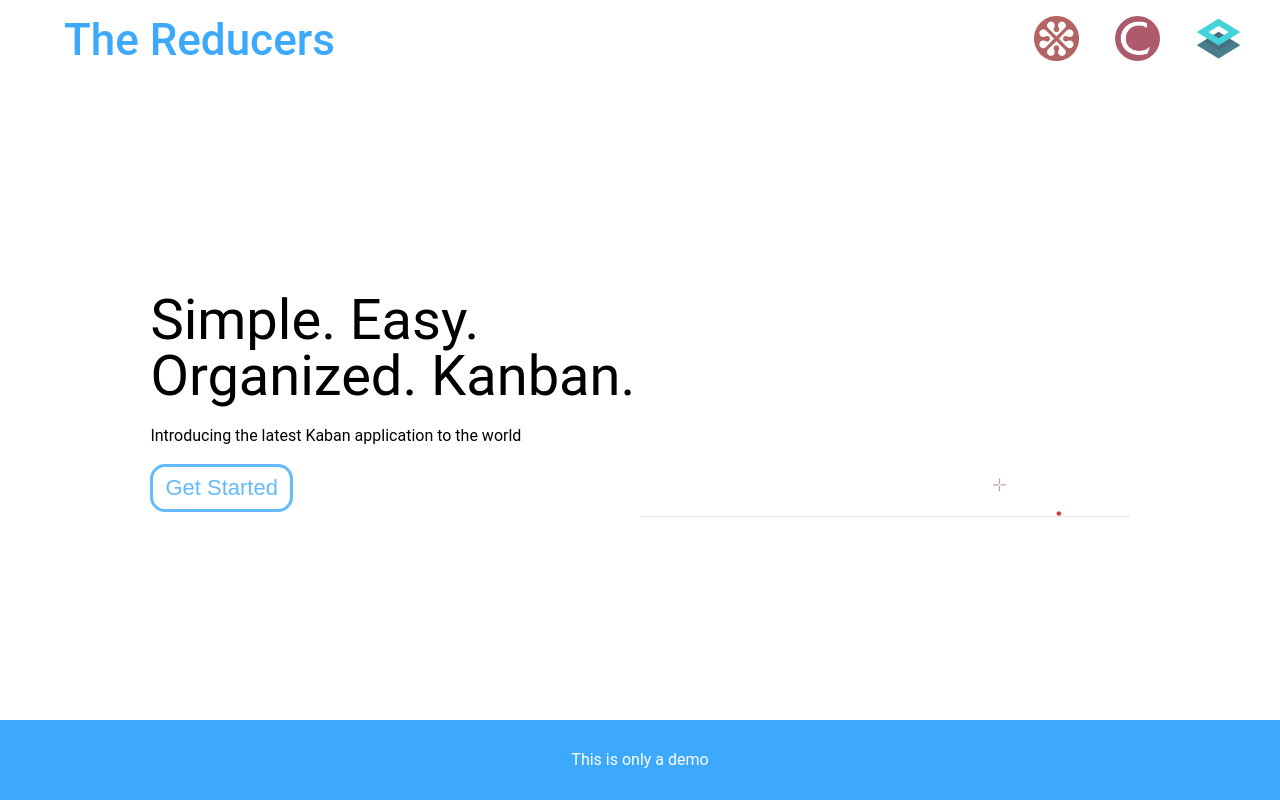
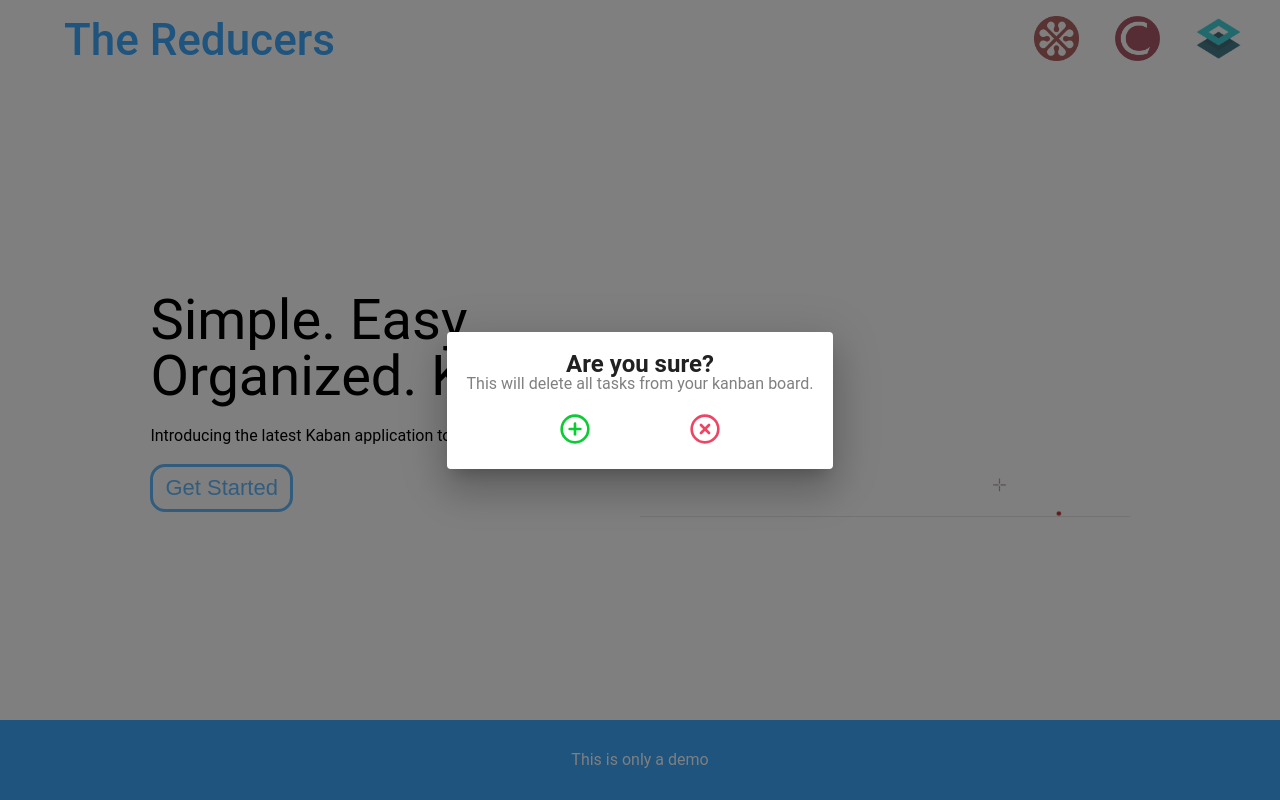
Before and after one commit to garorueda99/cb-kanban-mintbean, a React (Create React App) app: page / in a window 1280 px wide. Shown: the top 800 px of the page. Built offline with nearby package versions, Linux system fonts and the light colour scheme.

Commit message:
modified styling, added tooltips, working on warning modal

```diff
--- a/src/App.js
+++ b/src/App.js
@@ -5,9 +5,12 @@ import { BrowserRouter as Router, Switch, Route } from "react-router-dom";
 import GlobalStyles from "./components/GlobalStyles";
 import Board from "./components/Board";
 import LandingPage from "./components/LandingPage";
+import WarningModal from "./components/WarningModal";
 
 function App() {
   return (
+    <>
+      <WarningModal />
       <Router>
         <Switch>
           <Route exact={true} path="/">
@@ -19,6 +22,7 @@ function App() {
         </Switch>
         <GlobalStyles />
       </Router>
+    </>
   );
 }
 
--- a/src/Components/Board/ColumnHeader.js
+++ b/src/Components/Board/ColumnHeader.js
@@ -6,19 +6,34 @@ import { useDispatch } from "react-redux";
 import { FiPlusCircle, FiXCircle } from "react-icons/fi";
 import COLORS from "../COLORS";
 
+import Tippy from "@tippyjs/react";
+import "tippy.js/dist/tippy.css";
+import "tippy.js/themes/material.css";
+import "tippy.js/animations/scale-subtle.css";
+
 export const ColumnHeader = ({ id, name, isEmpty }) => {
   const [formName, setFormName] = useState(name);
   const dispatch = useDispatch();
   return (
     <Wrapper>
+      <Tippy
+        content={"New task"}
+        placement="top"
+        animation="scale-subtle"
+        theme="material"
+        arrow={true}
+        duration={200}
+        delay={[400, 0]}
+        distance={8}
+      >
         <AddButton
           onClick={() => {
-          // console.log('New Card Added', columnId);
             dispatch(addCard(id));
           }}
         >
           <FiPlusCircle size={32} />
         </AddButton>
+      </Tippy>
 
       <HeaderInput
         value={formName}
@@ -28,6 +43,16 @@ export const ColumnHeader = ({ id, name, isEmpty }) => {
       />
       {/* <div style={{ margin: 8 }}> */}
 
+      <Tippy
+        content={"Close"}
+        placement="top"
+        animation="scale-subtle"
+        theme="material"
+        arrow={true}
+        duration={200}
+        delay={[400, 0]}
+        distance={8}
+      >
         <ClosedButton
           onClick={() => {
             if (isEmpty) {
@@ -37,6 +62,7 @@ export const ColumnHeader = ({ id, name, isEmpty }) => {
         >
           <FiXCircle size={32} />
         </ClosedButton>
+      </Tippy>
     </Wrapper>
   );
 };
@@ -45,13 +71,8 @@ const Wrapper = styled.div`
   display: flex;
   justify-content: center;
   align-items: center;
-  /* margin: 8px; */
-  /* border: 2px dashed purple; */
-  /* background-color: dodgerblue; */
   border-top-left-radius: 10px;
   border-top-right-radius: 10px;
-  /* padding: 2px; */
-  /* border: 1px solid ${COLORS.outlineGrey}; */
 `;
 
 const HeaderInput = styled.input`
@@ -63,13 +84,10 @@ const HeaderInput = styled.input`
   text-align: center;
   border: none;
   color: ${COLORS.textPrimary};
-  /* color: white; */
   outline: none;
   background-color: inherit;
   &:focus {
-    /* background-color: ${COLORS.outlineGrey}; */
-    color: ${COLORS.btnSecondary};
-    /* outline: 1px solid ${COLORS.outlineGrey}; */
+    color: grey;
     border-bottom: 1px solid ${COLORS.outlineGrey};
   }
 `;
@@ -79,14 +97,7 @@ const AddButton = styled.button`
   border: none;
   outline: none;
   cursor: pointer;
-
-  &:hover {
   color: ${COLORS.btnAdd};
-  }
-
-  &:focus {
-    color: ${COLORS.btnAdd};
-  }
 
   &:active {
     transform: scale(1.1);
@@ -99,14 +110,7 @@ const ClosedButton = styled.button`
   border: none;
   outline: none;
   cursor: pointer;
-
-  &:hover {
   color: ${COLORS.btnClose};
-  }
-
-  &:focus {
-    color: ${COLORS.btnClose};
-  }
 
   &:active {
     transform: scale(1.1);
--- a/src/Components/Board/index.js
+++ b/src/Components/Board/index.js
@@ -80,11 +80,11 @@ const Board = () => {
                       <TasksContainer
                         {...provided.droppableProps}
                         ref={provided.innerRef}
-                        style={{
-                          border: snapshot.isDraggingOver
-                            ? "1px solid gainsboro"
-                            : "1px solid white",
-                        }}
+                        // style={{
+                        //   background: snapshot.isDraggingOver
+                        //     ? "gainsboro"
+                        //     : "white",
+                        // }}
                       >
                         {column.items.map((item, index) => {
                           return (
@@ -176,7 +176,7 @@ const ColumnContainer = styled.div`
   flex-direction: column;
   align-items: center;
   border: 1px solid gainsboro;
-  border-radius: 20px;
+  border-radius: 5px;
   margin: 12px;
   width: 350px;
   box-shadow: 0px 2px 2px 2px rgba(211, 211, 211, 0.75);
@@ -195,7 +195,7 @@ const TaskItem = styled.div`
   /* margin: 0 0 20px 0; */
   margin: 20px;
   color: #000;
-  border-radius: 10px;
+  border-radius: 4px;
   border: 2px solid ${COLORS.btnPrimary};
   border: 2px solid ${COLORS.outlinePrimary};
 `;
--- a/src/Components/Sidebar.js
+++ b/src/Components/Sidebar.js
@@ -6,7 +6,7 @@ import uuid from "uuid/v4";
 import CreateColumn from "./CreateColumn";
 import { addColumn } from "../actions";
 import COLORS from "./COLORS";
-import { FiArrowLeft, FiEdit, FiDelete } from "react-icons/fi";
+import { FiArrowLeft, FiEdit, FiTrash2 } from "react-icons/fi";
 
 // ## TIPPY TOOLTIPS ##
 import Tippy from "@tippyjs/react";
@@ -30,13 +30,13 @@ const Sidebar = () => {
         <SidebarList>
           <li>
             <Tippy
-              content={"Return back to landing page"}
+              content={"Back"}
               placement="right"
               animation="scale-subtle"
               theme="material"
               arrow={true}
               duration={200}
-              delay={[75, 0]}
+              delay={[400, 0]}
               distance={8}
             >
               <StyledNavLink exact to="/">
@@ -46,13 +46,13 @@ const Sidebar = () => {
           </li>
           <li>
             <Tippy
-              content={"Add a new Column"}
+              content={"New column"}
               placement="right"
               animation="scale-subtle"
               theme="material"
               arrow={true}
               duration={200}
-              delay={[75, 0]}
+              delay={[400, 0]}
               distance={8}
             >
               <Button onClick={() => dispatch(addColumn(column, id))}>
@@ -62,17 +62,17 @@ const Sidebar = () => {
           </li>
           <li>
             <Tippy
-              content={"Clear all empty Columns"}
+              content={"Clear all tasks"}
               placement="right"
               animation="scale-subtle"
               theme="material"
               arrow={true}
               duration={200}
-              delay={[75, 0]}
+              delay={[400, 0]}
               distance={8}
             >
               <Button onClick={() => console.log("Clear All Tasks")}>
-                <FiDelete size={36} />
+                <FiTrash2 size={36} />
               </Button>
             </Tippy>
           </li>
--- /dev/null
+++ b/src/Components/WarningModal.js
@@ -0,0 +1,85 @@
+import React from "react";
+import styled from "styled-components";
+import Dialog from "@material-ui/core/Dialog";
+import { FiPlusCircle, FiXCircle } from "react-icons/fi";
+
+import COLORS from "./COLORS";
+
+const modalOpen = true;
+
+const PurchaseModal = (props) => {
+  const handleClose = () => {
+    console.log("close");
+    // cancelDeletingTasks();
+  };
+
+  const handleClick = (e) => {
+    e.preventDefault();
+    console.log("click");
+    // deleteAllTasks();
+  };
+
+  return (
+    <Dialog onClose={handleClose} aria-labelledby="warning" open={modalOpen}>
+      <ModalContentWrapper>
+        <div style={{ paddingBottom: 20 }}>
+          <div style={{ display: "flex", justifyContent: "center" }}>
+            <h1 style={{ fontSize: 24 }}>Are you sure?</h1>
+          </div>
+          <div style={{ display: "flex", justifyContent: "center" }}>
+            <p style={{ color: "grey" }}>
+              This will delete all tasks from your kanban board.
+            </p>
+          </div>
+        </div>
+
+        <ButtonWrapper>
+          <AddButton onClick={handleClick}>
+            <FiPlusCircle size={32} />
+          </AddButton>
+
+          <ClosedButton onClick={handleClose}>
+            <FiXCircle size={32} />
+          </ClosedButton>
+        </ButtonWrapper>
+      </ModalContentWrapper>
+    </Dialog>
+  );
+};
+
+const ModalContentWrapper = styled.div`
+  padding: 20px;
+`;
+
+const ButtonWrapper = styled.div`
+  display: flex;
+  justify-content: space-evenly;
+`;
+
+const AddButton = styled.button`
+  background: transparent;
+  border: none;
+  outline: none;
+  cursor: pointer;
+  color: ${COLORS.btnAdd};
+
+  &:active {
+    transform: scale(1.1);
+    color: ${COLORS.btnAdd};
+  }
+`;
+
+const ClosedButton = styled.button`
+  background: transparent;
+  border: none;
+  outline: none;
+  cursor: pointer;
+  color: ${COLORS.btnClose};
+
+  &:active {
+    transform: scale(1.1);
+    color: ${COLORS.btnClose};
+  }
+`;
+
+export default PurchaseModal;
```
Lines whose indentation alone changed are shown as unchanged.
